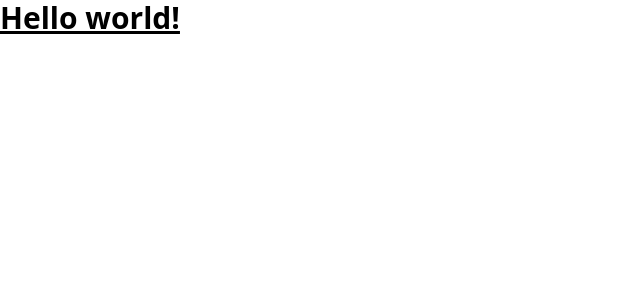
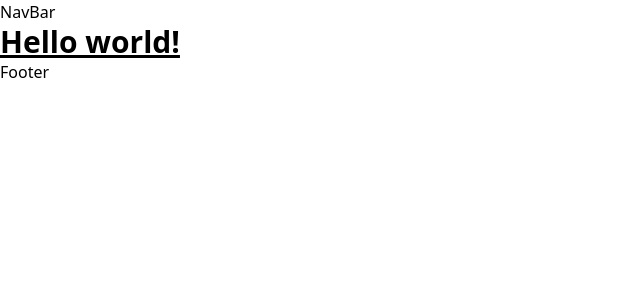
Before and after one commit to Joseeph5/NFT-Marketplace, a Next.js app: page / in a window 1280 px wide. Shown: the top 300 px of the page, without its empty margins (0-640 px from the left). Built offline with nearby package versions, Linux system fonts and the light colour scheme.

Commit message:
setup app structure

```diff
--- /dev/null
+++ b/components/Footer.tsx
@@ -0,0 +1,7 @@
+import React from 'react';
+
+const Footer = () => {
+  return <div>Footer</div>;
+};
+
+export default Footer;
--- /dev/null
+++ b/components/NavBar.tsx
@@ -0,0 +1,7 @@
+import React from 'react';
+
+const NavBar = () => {
+  return <div>NavBar</div>;
+};
+
+export default NavBar;
--- a/package.json
+++ b/package.json
@@ -10,6 +10,7 @@
   },
   "dependencies": {
     "next": "12.2.5",
+    "next-themes": "^0.2.0",
     "react": "18.2.0",
     "react-dom": "18.2.0"
   },
@@ -17,11 +18,11 @@
     "@types/node": "18.7.14",
     "@types/react": "18.0.18",
     "@types/react-dom": "18.0.6",
-    "typescript": "4.8.2",
+    "autoprefixer": "10.4.2",
     "eslint": "8.23.0",
     "eslint-config-next": "12.2.5",
     "postcss": "8.4.7",
     "tailwindcss": "3.0.23",
-    "autoprefixer": "10.4.2"
+    "typescript": "4.8.2"
   }
 }
--- a/pages/_app.tsx
+++ b/pages/_app.tsx
@@ -1,8 +1,24 @@
-import '../styles/globals.css'
-import type { AppProps } from 'next/app'
+import type { AppProps } from 'next/app';
+import Script from 'next/script';
+import { ThemeProvider } from 'next-themes';
+
+import NavBar from '../components/NavBar';
+import Footer from '../components/Footer';
+import '../styles/globals.css';
 
 function MyApp({ Component, pageProps }: AppProps) {
-  return <Component {...pageProps} />
+  return (
+    <ThemeProvider attribute='class'>
+      <div className='dark:bg-nft-dark bg-white min-h-screen'>
+        <NavBar />
+        <Component {...pageProps} />
+        <Footer />
+      </div>
+      <Script
+        src='https://kit.fontawesome.com/9a0c2aa5e4.js'
+        crossOrigin='anonymous'></Script>
+    </ThemeProvider>
+  );
 }
 
-export default MyApp
+export default MyApp;
```
Also changed, not shown: 1 other file (tests, documents, lock files or other folders).
